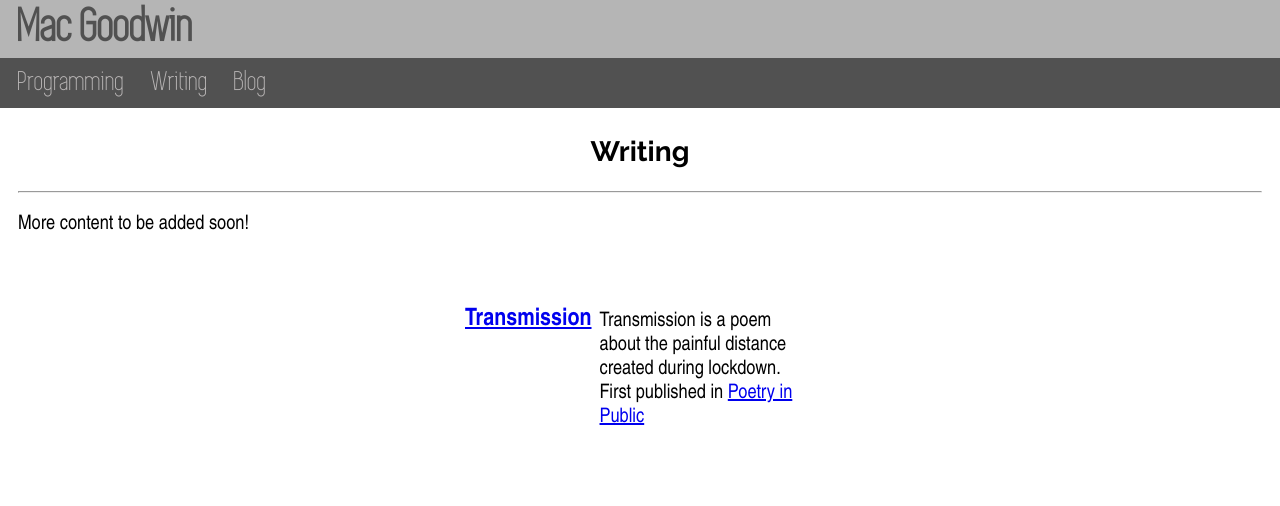
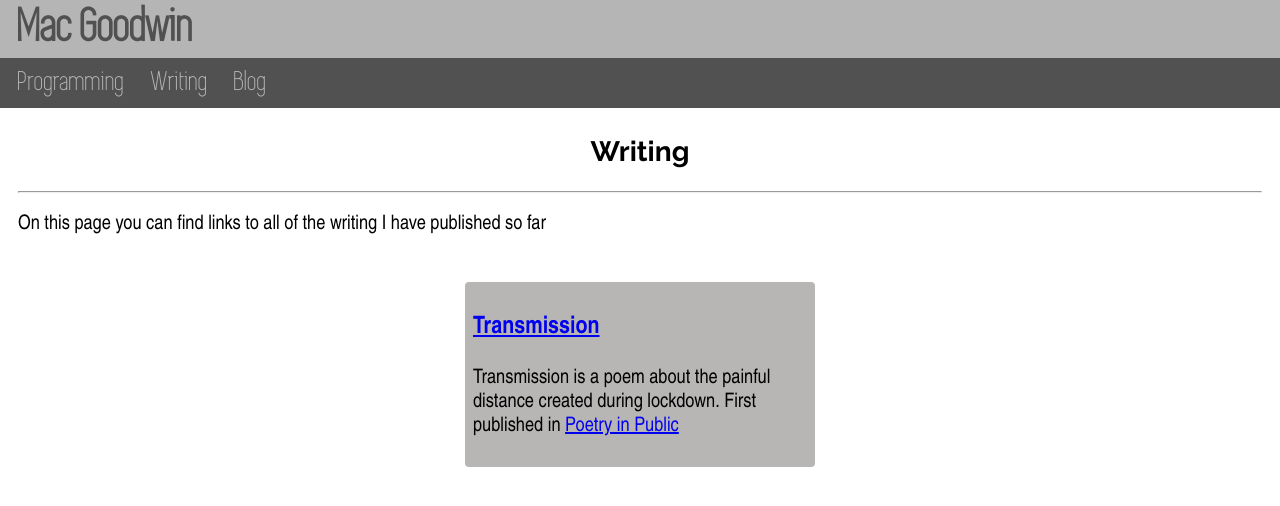
Before and after one commit to Twigonometry/mac-goodwin.com, a Jekyll site: the page built from mac-goodwin/writing.html, in a window 1280 px wide. Shown: the top 506 px of the page. Built offline with Jekyll 4.4.1, drawn with Linux system fonts in a browser that asks for light colours; some web fonts are replaced.

Commit message:
Styling tweaks

```diff
--- a/mac-goodwin/_includes/programming_content.html
+++ b/mac-goodwin/_includes/programming_content.html
@@ -3,4 +3,4 @@
     <hr>
 </div>
 
-<p>More content to be added soon!</p>
+<p>On this page you can find links to several of my favourite programming projects</p>
--- a/mac-goodwin/_includes/writing_content.html
+++ b/mac-goodwin/_includes/writing_content.html
@@ -3,4 +3,4 @@
     <hr>
 </div>
 
-<p>More content to be added soon!</p>
+<p>On this page you can find links to all of the writing I have published so far</p>
--- a/mac-goodwin/_sass/showcases.scss
+++ b/mac-goodwin/_sass/showcases.scss
@@ -10,6 +10,7 @@
     min-width: 350px;
     display: flex;
     margin: 2% 10px;
+    background-color: rgb(184, 181, 181);
     border-radius: 4px;
 }
 
--- a/mac-goodwin/writing.html
+++ b/mac-goodwin/writing.html
@@ -10,11 +10,11 @@ custom_css: showcases
 <div id="showcases">
     {% for item in site.writing-showcases %}
         <div class="writing-showcase" id={{ item.title }}>
-            {% capture path %}/writing/showcases/{{ item.showcase-path }}{% endcapture %}
+            <div class="text">
+                {% capture path %}/writing/showcases/{{ item.showcase-path }}{% endcapture %}
 
-            <h3 id="title"><a href="{{ path }}">{{ item.title }}</a></h3>
+                <h3 id="title"><a href="{{ path }}">{{ item.title }}</a></h3>
 
-            <div class="text">
                 <p id="description">{{ item.description }} First published in <a href="{{ item.first-pub-link }}">{{ item.first-pub-location }}</a></p>
             </div>
         </div>
```
